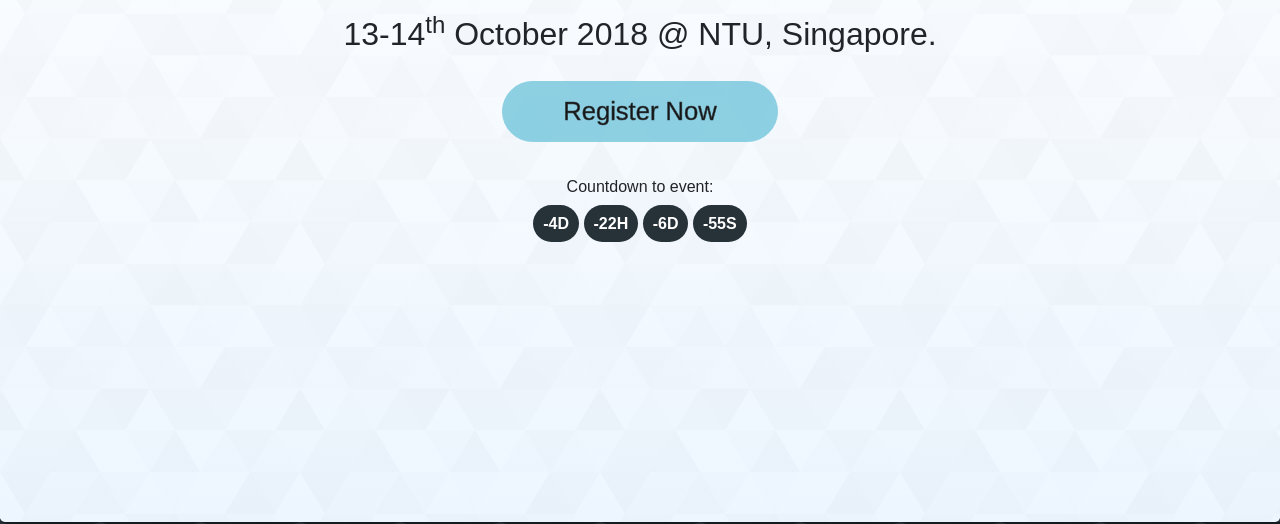
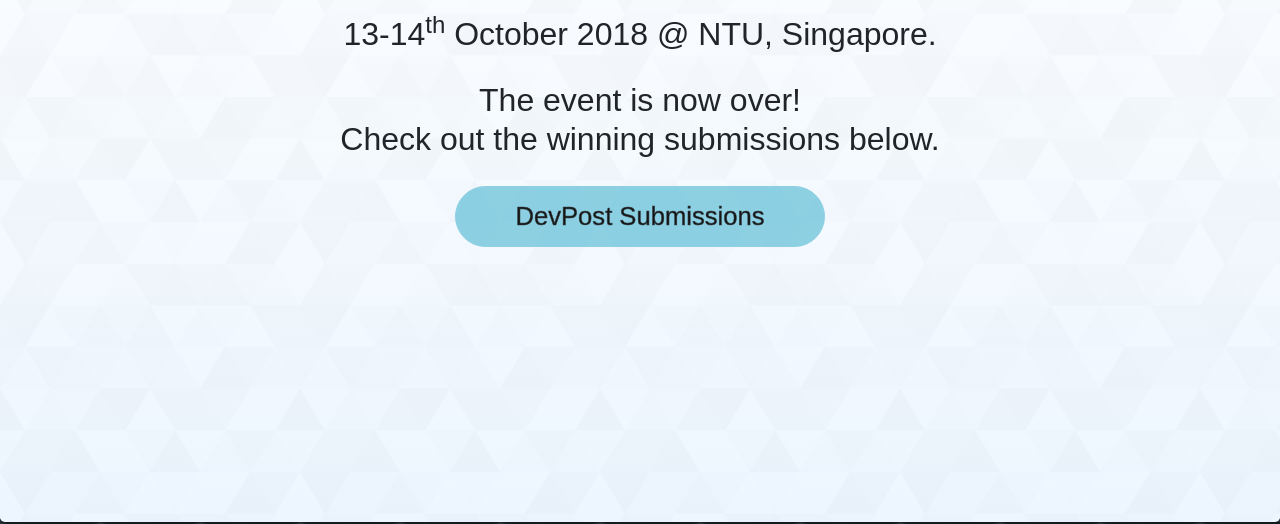
Before and after one commit to kiranbodipati/iNTUition-2018, a website: page index.html in a window 1280 px wide. Shown: the part 278-802 px from the top of the page. Drawn offline with nearby package versions, Linux system fonts and the light colour scheme; some packages are replaced by stand-ins of ours; a web font is replaced by a local one.

Commit message:
Removed countdown

```diff
--- a/index.html
+++ b/index.html
@@ -57,13 +57,14 @@
     I<span class="white-outline"><a href="http://www.ntu.edu.sg" target="_blank">NTU</a></span>ITION<span class="white-outline">5.0</span></h1><br>
     <h5 class="sub-title animated fadeIn slow delay-3s">Calling all hackers and makers!</h5>
     <h5 class="sub-sub-title animated fadeIn slower delay-4s">13-14<sup>th</sup> October 2018 @ NTU, Singapore.</h5>
-    <a class="btn btn-outline-primary btn-lg animated fadeIn slower delay-5s" href="https://ncwyv0kb.paperform.co/" target="_blank">Register Now</a>
-    <div class="row justify-content-center" style="margin-top:20px;">
+    <h5 class="sub-sub-title animated fadeIn slower delay-4s">The event is now over! <br>Check out the winning submissions below.</h5>
+    <a class="btn btn-outline-primary btn-lg animated fadeIn slower delay-5s" href="https://intuitionv5.devpost.com/submissions" target="_blank">DevPost Submissions</a>
+    <!-- <div class="row justify-content-center" style="margin-top:20px;">
       <div class="col-lg-4">
         <h5 class="sub-sub-sub-title" style="margin-top:10px;">Countdown to event:</h5>
         <h5 id="demo sub-sub-title" class="timer sub-sub-sub-title" style="margin-top:0px;"></h5>
       </div>
-    </div>
+    </div> -->
 
   </div>
   <script>
```
